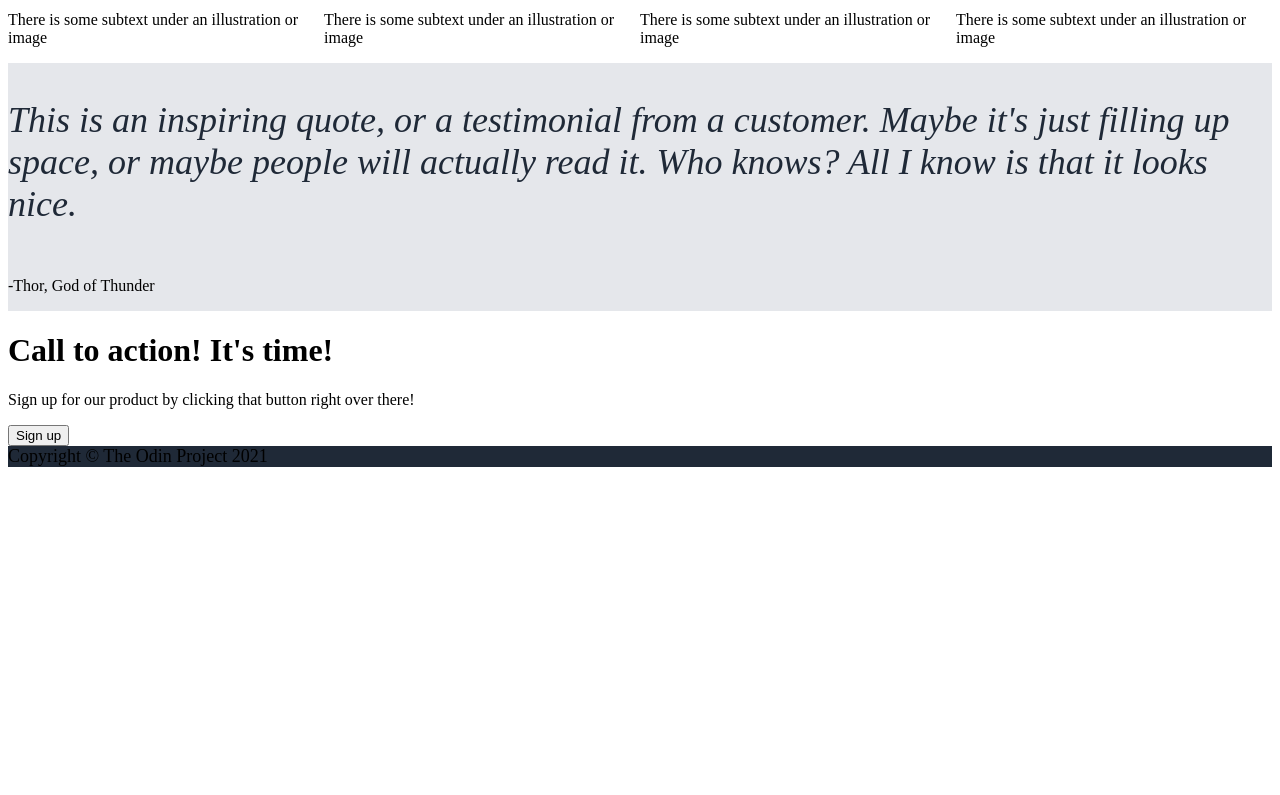
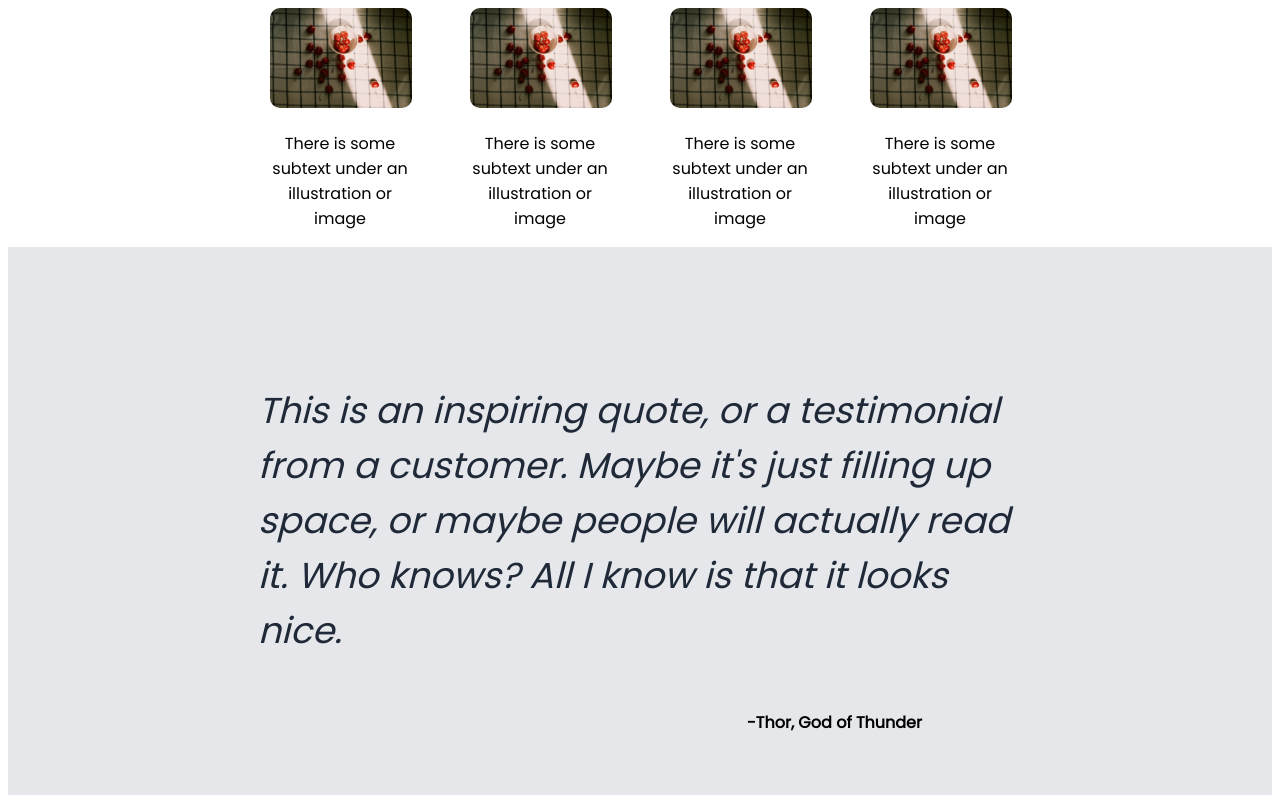
Before and after one commit to OptimisticToaster/odin-project, a plain HTML site: page landing_page/index.html in a window 1280 px wide. Shown: the part 655-1450 px from the top of the page. Before the commit the page ends 1130 px from the top, so only its background shows below. Drawn offline with Linux system fonts and the light colour scheme.

Commit message:
Working copy of Landing Page.

```diff
--- a/landing_page/style.css
+++ b/landing_page/style.css
@@ -1,6 +1,25 @@
+@import url('https://fonts.googleapis.com/css2?family=Poppins&display=swap');
+
+body {
+    font-family: 'Poppins', sans-serif;
+}
+
 .logo {
     height: 150px;
     width: auto;
+}
+
+button {
+    background-color: #3882F6;
+    border-color: #3882F6;
+    color: white;
+    border-radius: 6px;
+    padding-left: 20px;
+    padding-right: 20px;
+}
+
+#section4-right button {
+    border-color: white;
 }
 
 #navbar {
@@ -9,6 +28,8 @@
     background-color: #1F2937;
     justify-content: space-between;
     align-items: center;
+    padding-left: 200px;
+    padding-right: 200px;
 }
 
 #nav-right ul {
@@ -16,6 +37,7 @@
     flex-direction: row;
     gap: 20px;
     list-style: none;
+    flex-wrap: wrap;
 }
 
 a.nav-link {
@@ -28,17 +50,22 @@ a.nav-link {
     background-color: #1F2937;
     display: flex;
     flex-direction: row;
+    justify-content: center;
+    padding: 50px 200px 50px 200px;
 }
 
 #section1-left h1 {
     font-size: 48px;
     font-weight: 900;
     color: #F9FAF8;
+    margin-bottom: 0px;
 }
 
 #section1-left p {
     font-size: 18px;
     color: #E5E7EB;
+    margin-top: 0px;
+    margin-bottom: 0px;
 }
 
 .main-photo {
@@ -55,6 +82,15 @@ a.nav-link {
 #photo-boxes {
     display: flex;
     flex-direction: row;
+    flex-wrap: wrap;
+    justify-content: center;
+    align-items: flex-start;
+    gap: 60px;
+}
+
+.box {
+    width: 140px;
+    text-align: center;
 }
 
 .box-image {
@@ -67,20 +103,48 @@ a.nav-link {
     display: flex;
     flex-direction: column;
     background-color: #E5E7EB;
+    padding-top: 100px;
+    padding-bottom: 100px;
 }
 
 .quote {
     font-size: 36px;
     font-style: italic;
     color: #1F2937;
+    padding-left: 250px;
+    padding-right: 250px;
 }
 
 .quote-source {
+    font-weight: 900;
+    margin-right: 350px;
+    margin-left: auto;
+}
 
+#section4 {
+    background-color: #3882F6;
+    display: flex;
+    flex-direction: row;
+    justify-content: space-around;
+    align-items: center;
+    margin: 100px 200px 100px 200px;
+}
+
+#section4-left h1 {
+    color: #F9FAF8;
+    margin-bottom: 0px;
+}
+
+#section4-left p {
+    color: #E5E7EB;
+    margin-top: 0px;
 }
 
 footer {
     background-color: #1F2937;
-    color: E5E7EB;
+    color: #E5E7EB;
     font-size: 18px;
+    text-align: center;
+    padding-top: 30px;
+    padding-bottom: 30px;
 }
```
Also changed, not shown: landing_page/README.md.
